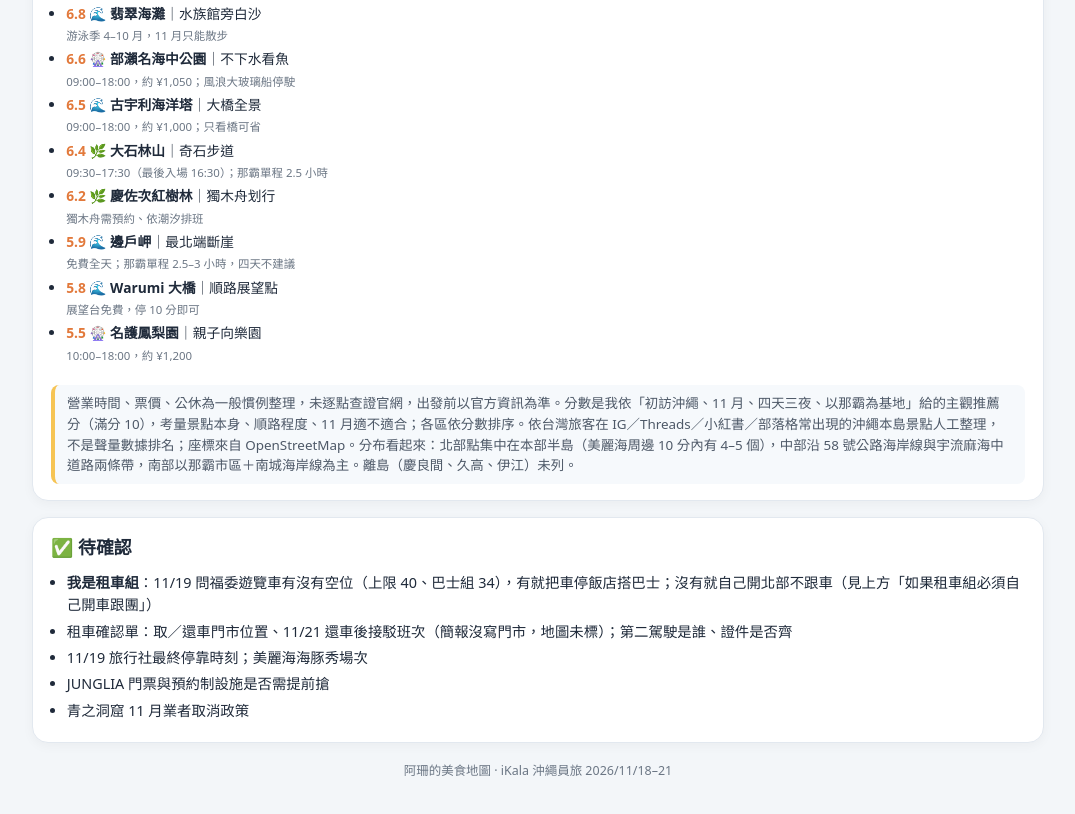
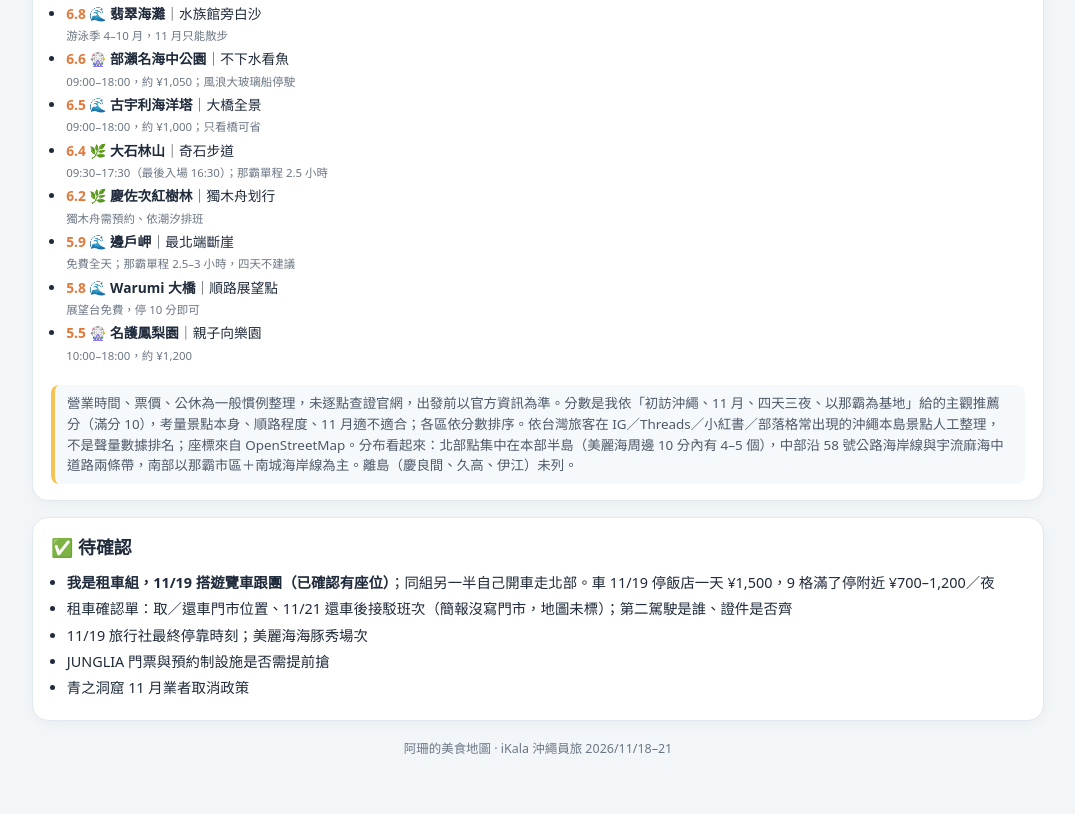
Before and after one commit to g4ru04/yi-shan-food-map, a plain HTML site: page ikala-trip-1118/index.html in a window 1280 px wide. Shown: the part 5225-6039 px from the top of the page, without its empty margins (102-1177 px from the left). Drawn offline with nearby package versions, Linux system fonts and the light colour scheme.

Commit message:
ikala-trip-1118: 11/19 已確認搭遊覽車，待確認改為停車提醒
Co-Authored-By: Claude Fable 5.1 <noreply@anthropic.com>

```diff
--- a/ikala-trip-1118/index.html
+++ b/ikala-trip-1118/index.html
@@ -249,7 +249,7 @@
   <section class="card" style="margin-top:16px">
     <h2>✅ 待確認</h2>
     <ul class="plain">
-      <li><b>我是租車組</b>：11/19 問福委遊覽車有沒有空位（上限 40、巴士組 34），有就把車停飯店搭巴士；沒有就自己開北部不跟車（見上方「如果租車組必須自己開車跟團」）</li>
+      <li><b>我是租車組，11/19 搭遊覽車跟團（已確認有座位）</b>；同組另一半自己開車走北部。車 11/19 停飯店一天 ¥1,500，9 格滿了停附近 ¥700–1,200／夜</li>
       <li>租車確認單：取／還車門市位置、11/21 還車後接駁班次（簡報沒寫門市，地圖未標）；第二駕駛是誰、證件是否齊</li>
       <li>11/19 旅行社最終停靠時刻；美麗海海豚秀場次</li>
       <li>JUNGLIA 門票與預約制設施是否需提前搶</li>
```
Also changed, not shown: 1 other file.
